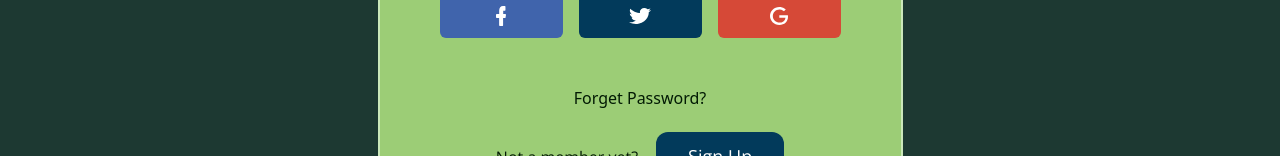
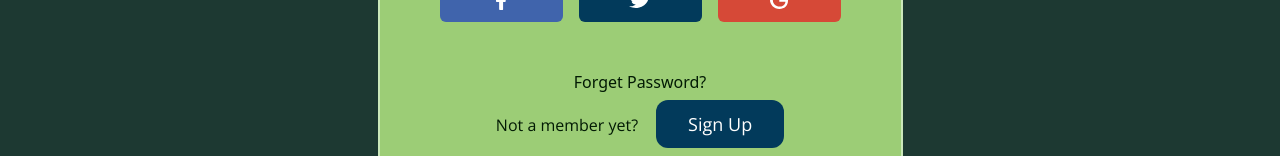
Before and after one commit to Ed-TheVisionMaker/green-ig-ias-network, a Next.js app: page /login in a window 1280 px wide. Shown: the part 796-952 px from the top of the page. Built offline with nearby package versions, Linux system fonts and the light colour scheme; a web font is replaced by a local one.

Commit message:
altered margins

```diff
--- a/app/(user)/login/page.tsx
+++ b/app/(user)/login/page.tsx
@@ -65,7 +65,7 @@ const Login = () => {
                   />
                 </div>
               </form>
-              <p className='mb-6 text-base text-ginBlack dark:text-dark-7'>
+              <p className='mb-2 text-base text-ginBlack dark:text-dark-7'>
                 Connect With
               </p>
               <ul className='-mx-2 mb-12 flex justify-between'>
@@ -129,7 +129,7 @@ const Login = () => {
               </ul>
               <a
                 href='/#'
-                className='mb-8 inline-block text-base text-ginBlack hover:text-primary hover:underline'
+                className='mb-4 inline-block text-base text-ginBlack hover:text-primary hover:underline'
               >
                 Forget Password?
               </a>
```
